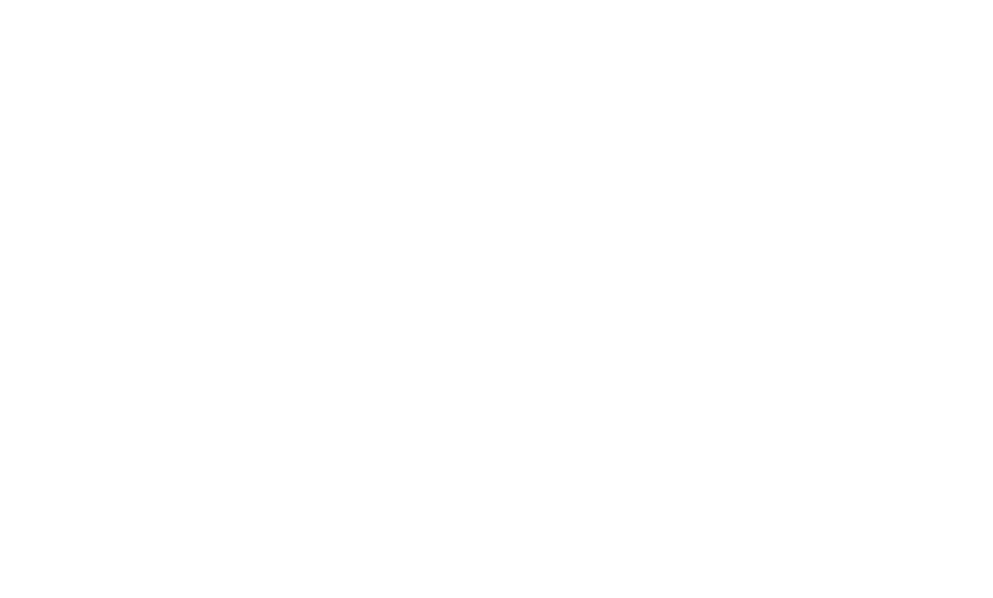
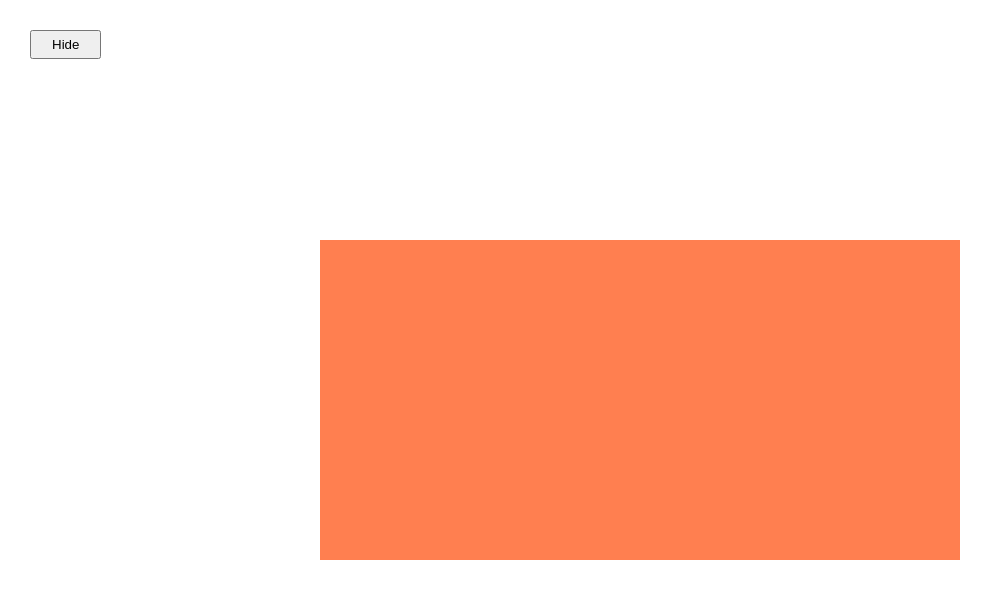
Before and after one commit to jurekledzinski/jurekledzinski.github.io, a plain HTML site: page index.html in a window 1280 px wide. Shown: the whole page, without its empty margins (0-993 px from the left). Drawn offline with Linux system fonts and the light colour scheme.

Commit message:
add structure in index.html and styles in styles.css

```diff
--- a/index.html
+++ b/index.html
@@ -9,6 +9,9 @@
 </head>
 
 <body>
+    <div class="wrapper">
+    </div>
+    <button class="btn">Hide</button>
     <script src="main.js"></script>
 </body>
 
--- a/style.css
+++ b/style.css
@@ -0,0 +1,35 @@
+* {
+    margin: 0;
+    padding: 0;
+    box-sizing: border-box;
+}
+
+html {
+    font-size: 10px;
+}
+
+body {
+    position: relative;
+    width: 100%;
+    min-height: 100vh;
+    font-size: 1rem;
+    font-family: arial, sans-serif;
+}
+
+.wrapper {
+    position: absolute;
+    top: 50%;
+    left: 50%;
+    transform: translate(-50%, -50%);
+    width: 50%;
+    height: 40vh;
+    background-color: coral;
+}
+
+.btn {
+    position: absolute;
+    top: 30px;
+    left: 30px;
+    padding: 5px 20px;
+    cursor: pointer;
+}
```
